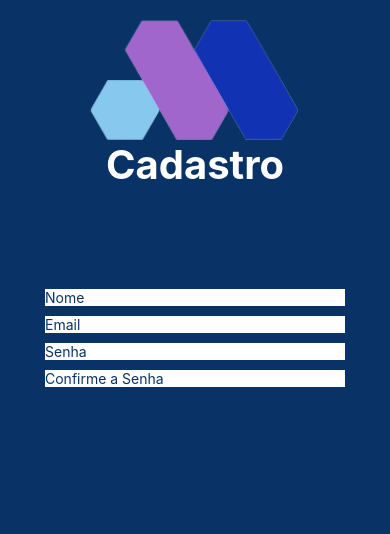
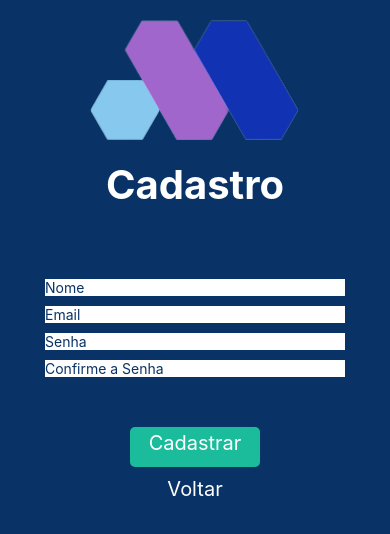
Before and after one commit to SairanSerra/Cursos-app, a React Native app: screen / in a window 390 px wide. Shown: the top 534 px of the page. Built offline with nearby package versions, Linux system fonts and the light colour scheme.

Commit message:
tela de cadastro concluida

```diff
--- a/src/Pages/CreateAccount/index.js
+++ b/src/Pages/CreateAccount/index.js
@@ -35,6 +35,18 @@ const CreateAccount = ()=>{
             placeholderTextColor='#093366'
             />
 
+            <Styled.Button>
+                <Styled.Textbutton>
+                    Cadastrar
+                </Styled.Textbutton>
+            </Styled.Button>
+
+            <Styled.ButtonBack>
+                <Styled.TextBack>
+                    Voltar
+                </Styled.TextBack>
+            </Styled.ButtonBack>
+
         </Styled.KeyboardAvoidingView>
     </Styled.ScrollView>
 
--- a/src/Pages/CreateAccount/styles.js
+++ b/src/Pages/CreateAccount/styles.js
@@ -14,9 +14,10 @@ margin-top: 20px;
 `;
 export const Title = styled.Text`
 font-size: 40px;
+margin-top: 20px;
 color: #FFFFFF;
 font-weight: bold;
-margin-bottom: 100px;
+margin-bottom: 70px;
 `;
 export const InputText = styled.TextInput`
 background-color: #FFFFFF;
@@ -26,3 +27,27 @@ margin-bottom:10px;
 
 export const StatusBar = styled.StatusBar`
 `;
+
+export const Button = styled.TouchableOpacity`
+width: 130px;
+height: 40px;
+border-radius: 5px;
+margin-top: 40px;
+margin-bottom: 10px;
+background-color: #1ABC9C;
+`;
+
+export const Textbutton = styled.Text`
+color:#FFFFFF;
+font-size: 20px;
+text-align: center;
+margin-top:4px
+`;
+
+export const ButtonBack = styled.TouchableOpacity`
+`;
+
+export const TextBack = styled.Text`
+color:#FFFFFF;
+font-size: 20px;
+`;
```
